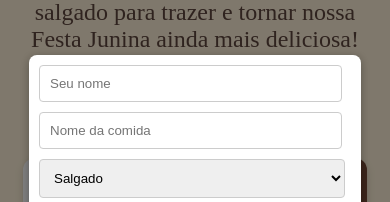
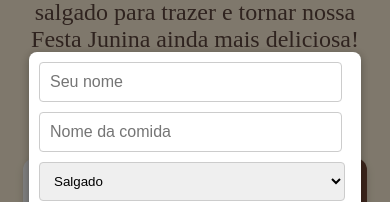
Before and after one commit to Zanattigui/arraia, a React (Vite) app: page / in a window 390 px wide. Both pictures are taken after a click on the button "Outro prato". Shown: the part 263-465 px from the top of the page. Built offline with nearby package versions, Linux system fonts and the light colour scheme; no server answers; the database is empty.

Commit message:
Limite de caracteres e zoom do iphone(fix)

```diff
--- a/src/modalOutraComida/modalOutra.jsx
+++ b/src/modalOutraComida/modalOutra.jsx
@@ -30,6 +30,7 @@ function OutroModal({ onClose }) {
           placeholder="Seu nome"
           value={nome}
           onChange={(e) => setNome(e.target.value)}
+          maxLength={17}
         />
         <Input
           placeholder="Nome da comida"
--- a/src/modalOutraComida/styles.js
+++ b/src/modalOutraComida/styles.js
@@ -28,6 +28,7 @@ export const Input = styled.input`
   margin-bottom: 10px;
   border: 1px solid #ccc;
   border-radius: 4px;
+  font-size: 1rem;
 `;
 
 export const Select = styled.select`
```
